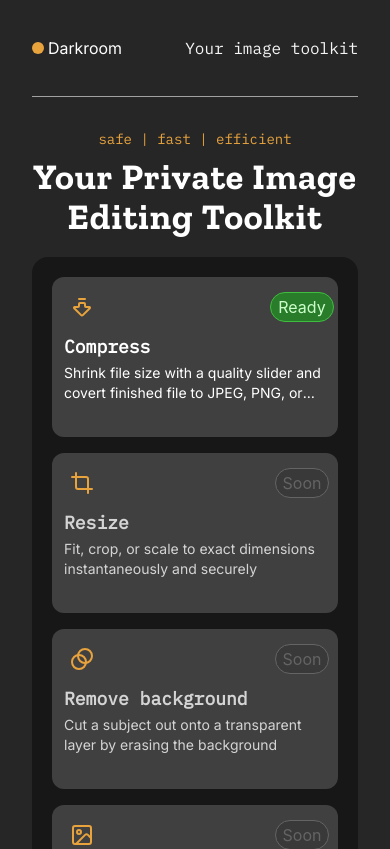
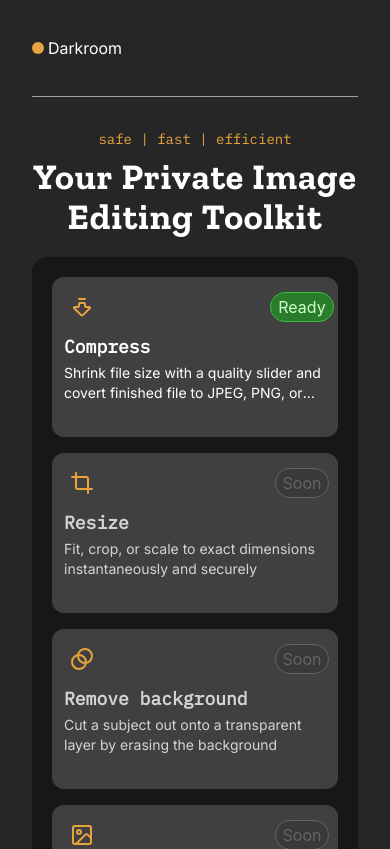
Before and after one commit to ibrahimhere47/Darkroom-v2, a React (Vite) app: page / in a window 390 px wide. Shown: the top 849 px of the page. Built offline with nearby package versions, Linux system fonts and the light colour scheme.

Commit message:
Small header responsive update

```diff
--- a/src/components/Layout.jsx
+++ b/src/components/Layout.jsx
@@ -9,7 +9,7 @@ const Layout = ({ children }) => {
                     <span className='bg-amber-47 w-3 h-3 rounded-full'></span>
                     <span>Darkroom</span>
                 </Link>
-                <p className='mono'>Your image toolkit</p>
+                <p className='mono hidden md:block'>Your image toolkit</p>
             </header>
             <main className='mx-8'>{children}</main>
             <footer className='flex items-baseline justify-between py-12 mx-8 border-t-neutral-400 border-t'>
```
